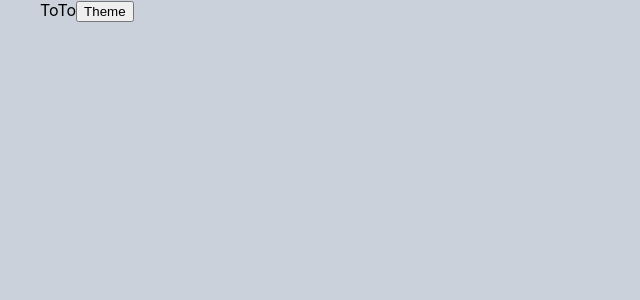
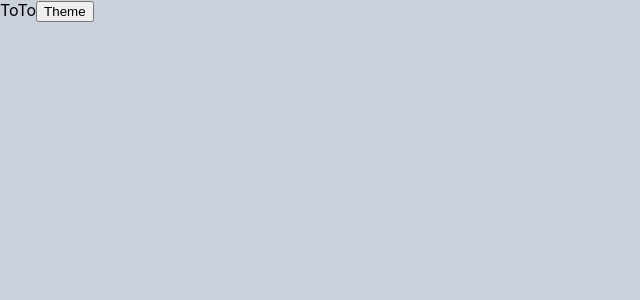
Before and after one commit to An1mus/merntodo, a React (Create React App) app: page / in a window 1280 px wide. Shown: the top 300 px of the page, without its empty margins (0-640 px from the left). Built offline with nearby package versions, Linux system fonts and the light colour scheme.

Commit message:
Styles updte

```diff
--- a/src/App.scss
+++ b/src/App.scss
@@ -27,6 +27,5 @@
 }
 
 .content-container {
-	max-width: var(--app-max-width);
-	margin: 0 auto;
+	margin: 0;
 }
```
